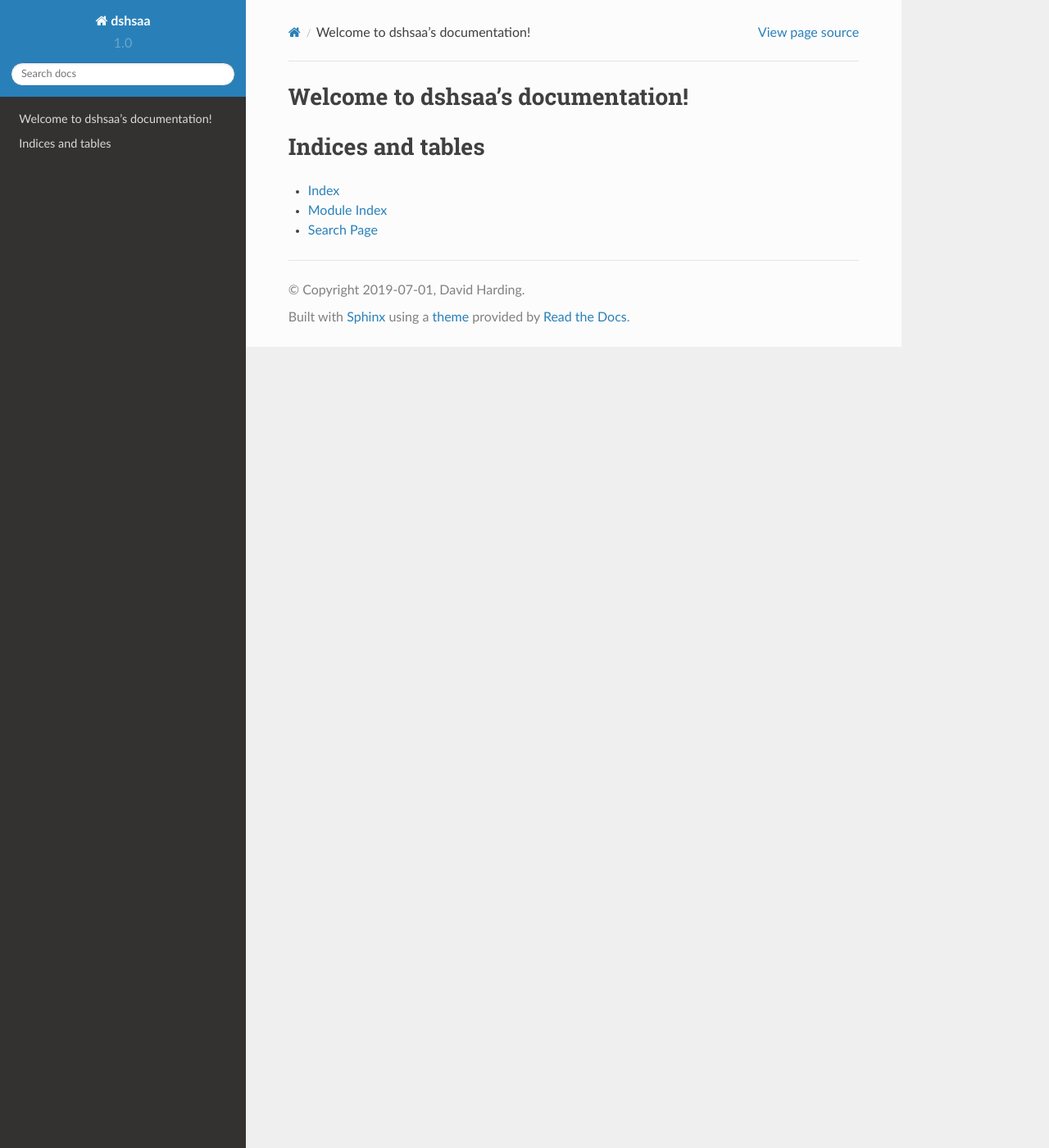
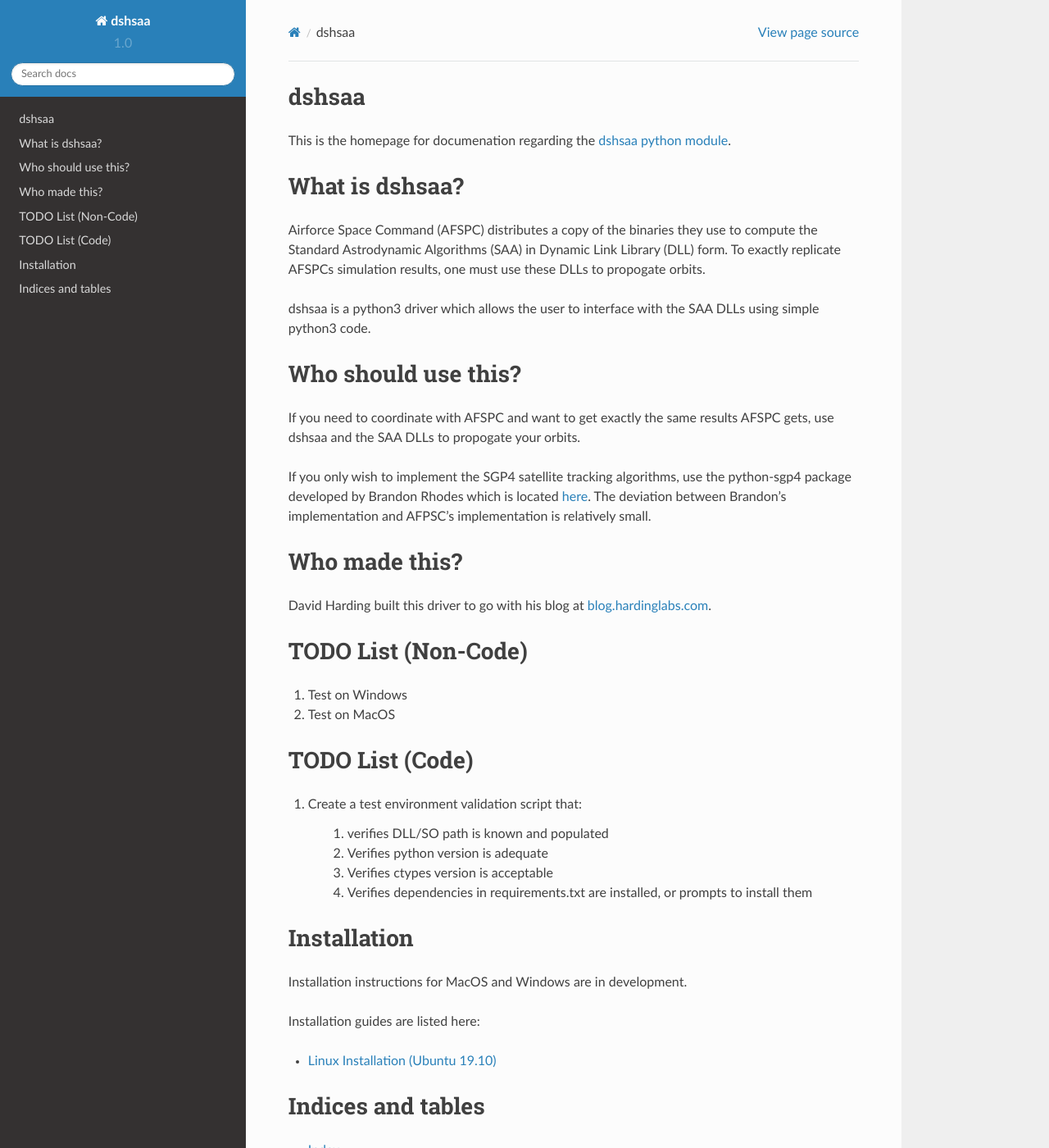
Before and after one commit to hardingprofessional/dshsaa, a Sphinx documentation site: the page built from sphinx/index.rst, in a window 1280 px wide and 1400 px high. Shown: the whole window at 82% size. Built offline with Sphinx 7.4.7 and the Read the Docs theme 2.0.0, drawn with Linux system fonts in a browser that asks for light colours.

Commit message:
restructured landing page for documentation website, added linux_installation.rst, fixed a restructured text bug I noticed in tledll.py

```diff
--- a/sphinx/index.rst
+++ b/sphinx/index.rst
@@ -3,13 +3,58 @@
    You can adapt this file completely to your liking, but it should at least
    contain the root `toctree` directive.
 
-Welcome to dshsaa's documentation!
-==================================
+.. toctree::
+	:maxdepth: 2
+	:caption: Contents:
 
-.. toctree::
-   :maxdepth: 2
-   :caption: Contents:
+dshsaa
+======
 
+This is the homepage for documenation regarding the `dshsaa python module <https://github.com/hardingprofessional/dshsaa>`_.
+
+What is dshsaa?
+===============
+
+Airforce Space Command (AFSPC) distributes a copy of the binaries they use to compute the Standard Astrodynamic Algorithms (SAA) in Dynamic Link Library (DLL) form. To exactly replicate AFSPCs simulation results, one must use these DLLs to propogate orbits.
+
+dshsaa is a python3 driver which allows the user to interface with the SAA DLLs using simple python3 code.
+
+Who should use this?
+====================
+
+If you need to coordinate with AFSPC and want to get exactly the same results AFSPC gets, use dshsaa and the SAA DLLs to propogate your orbits.
+
+If you only wish to implement the SGP4 satellite tracking algorithms, use the python-sgp4 package developed by Brandon Rhodes which is located `here <https://github.com/brandon-rhodes/python-sgp4>`_. The deviation between Brandon's implementation and AFPSC's implementation is relatively small.
+
+Who made this?
+==============
+
+David Harding built this driver to go with his blog at `blog.hardinglabs.com <https://blog.hardinglabs.com>`_.
+
+TODO List (Non-Code)
+====================
+
+#. Test on Windows
+#. Test on MacOS
+
+TODO List (Code)
+================
+
+#. Create a test environment validation script that:
+
+	#. verifies DLL/SO path is known and populated
+	#. Verifies python version is adequate
+	#. Verifies ctypes version is acceptable
+	#. Verifies dependencies in requirements.txt are installed, or prompts to install them
+
+Installation
+============
+
+Installation instructions for MacOS and Windows are in development.
+
+Installation guides are listed here:
+
+* `Linux Installation (Ubuntu 19.10) <./linux_installation.html>`_
 
 Indices and tables
 ==================
```
Also changed, not shown: sphinx/linux_installation.rst (added, +130 -0 lines), 1 other file.
